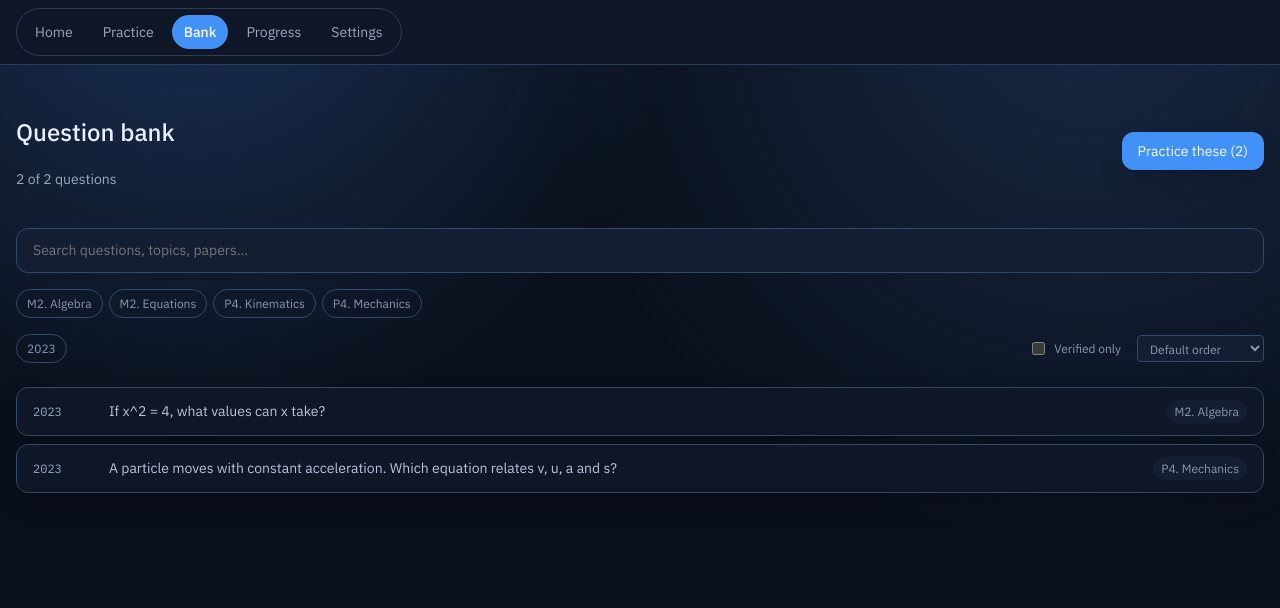
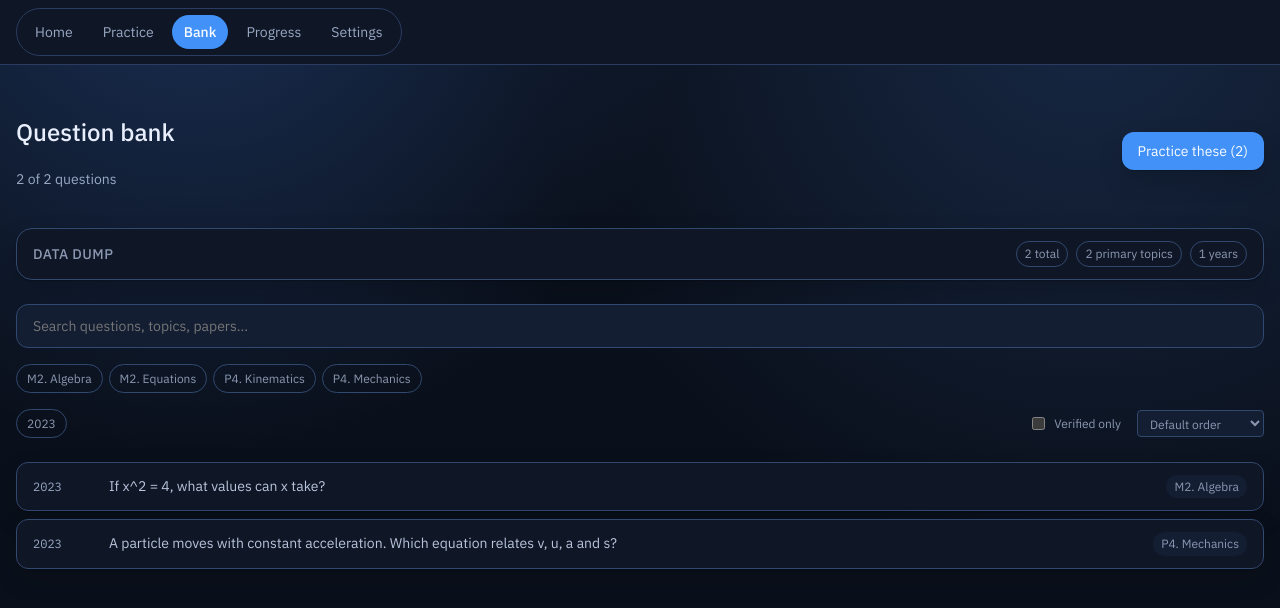
Before and after one commit to oJezler-git/esat-practice, a React (Vite) app in the folder esat-practice-website/: page /question-bank in a window 1280 px wide. Shown: the top 608 px of the page. Built offline with nearby package versions, Linux system fonts and the light colour scheme; a web font is replaced by a local one.

Commit message:
feat(website): data dump for questions

```diff
--- a/esat-practice-website/src/pages/question-bank/index.tsx
+++ b/esat-practice-website/src/pages/question-bank/index.tsx
@@ -5,6 +5,25 @@ import { useSessionStore } from "../../lib/sessionStore";
 import type { Question } from "../../types/schema";
 
 type SortKey = "default" | "topic" | "year" | "accuracy";
+type CountItem = { label: string; count: number };
+
+function buildCountItems(values: Array<string | number | null | undefined>): CountItem[] {
+  const counts = new Map<string, number>();
+  values.forEach((value) => {
+    if (value === null || value === undefined) {
+      return;
+    }
+    const label = String(value).trim();
+    if (!label) {
+      return;
+    }
+    counts.set(label, (counts.get(label) ?? 0) + 1);
+  });
+
+  return [...counts.entries()]
+    .map(([label, count]) => ({ label, count }))
+    .sort((left, right) => right.count - left.count || left.label.localeCompare(right.label));
+}
 
 export default function QuestionBank() {
   const navigate = useNavigate();
@@ -19,6 +38,44 @@ export default function QuestionBank() {
   const [sortKey, setSortKey] = useState<SortKey>("default");
   const [expandedId, setExpandedId] = useState<string | null>(null);
   const isQuestionBankLoading = !loaded || isLoading;
+
+  const dataDump = useMemo(() => {
+    const verified = questions.filter((question) => question.answer.verified).length;
+    const withImage = questions.filter((question) => Boolean(question.content.image_b64)).length;
+
+    const byPrimaryTopic = buildCountItems(
+      questions.map((question) => question.taxonomy.primary_topic),
+    );
+    const bySecondaryTopic = buildCountItems(
+      questions.flatMap((question) => question.taxonomy.secondary_topics),
+    );
+    const byYear = buildCountItems(questions.map((question) => question.source.year));
+    const bySubject = buildCountItems(questions.map((question) => question.source.subject));
+    const byPaper = buildCountItems(
+      questions.map((question) => `${question.source.paper} (${question.source.year})`),
+    );
+    const byPart = buildCountItems(questions.map((question) => question.source.part));
+    const byCorrectAnswer = buildCountItems(
+      questions.map((question) => question.answer.correct),
+    );
+    const byModel = buildCountItems(questions.map((question) => question.taxonomy.model_used));
+
+    return {
+      totalQuestions: questions.length,
+      verifiedQuestions: verified,
+      unverifiedQuestions: Math.max(0, questions.length - verified),
+      questionsWithImage: withImage,
+      questionsWithoutImage: Math.max(0, questions.length - withImage),
+      byPrimaryTopic,
+      bySecondaryTopic,
+      byYear,
+      bySubject,
+      byPaper,
+      byPart,
+      byCorrectAnswer,
+      byModel,
+    };
+  }, [questions]);
 
   const filtered = useMemo(() => {
     let result = questions;
@@ -128,6 +185,49 @@ export default function QuestionBank() {
         )}
       </div>
 
+      {!isQuestionBankLoading && questions.length > 0 && (
+        <details className="mb-6 border border-gray-200 bg-white rounded-xl shadow overflow-hidden">
+          <summary className="flex items-center justify-between gap-3 px-4 py-3 cursor-pointer">
+            <span className="text-sm font-medium text-gray-500 uppercase tracking-wide">
+              Data dump
+            </span>
+            <div className="flex flex-wrap gap-2 text-xs">
+              <span className="px-2 py-0.5 rounded-full border border-gray-200 bg-gray-50 text-gray-500">
+                {dataDump.totalQuestions} total
+              </span>
+              <span className="px-2 py-0.5 rounded-full border border-gray-200 bg-gray-50 text-gray-500">
+                {dataDump.byPrimaryTopic.length} primary topics
+              </span>
+              <span className="px-2 py-0.5 rounded-full border border-gray-200 bg-gray-50 text-gray-500">
+                {dataDump.byYear.length} years
+              </span>
+            </div>
+          </summary>
+
+          <div className="p-4 border-t border-gray-100">
+            <div className="grid grid-cols-3 gap-2 mb-3">
+              <DataStat label="Total questions" value={dataDump.totalQuestions} />
+              <DataStat label="Verified" value={dataDump.verifiedQuestions} />
+              <DataStat label="Unverified" value={dataDump.unverifiedQuestions} />
+              <DataStat label="With image" value={dataDump.questionsWithImage} />
+              <DataStat label="Without image" value={dataDump.questionsWithoutImage} />
+              <DataStat label="Years covered" value={dataDump.byYear.length} />
+            </div>
+
+            <div className="grid grid-cols-2 gap-3">
+              <DataList title="Primary topic counts" items={dataDump.byPrimaryTopic} />
+              <DataList title="Secondary topic counts" items={dataDump.bySecondaryTopic} />
+              <DataList title="Year counts" items={dataDump.byYear} />
+              <DataList title="Subject counts" items={dataDump.bySubject} />
+              <DataList title="Paper counts" items={dataDump.byPaper} />
+              <DataList title="Part counts" items={dataDump.byPart} />
+              <DataList title="Correct answer counts" items={dataDump.byCorrectAnswer} />
+              <DataList title="Model counts" items={dataDump.byModel} />
+            </div>
+          </div>
+        </details>
+      )}
+
       <input
         type="search"
         placeholder="Search questions, topics, papers..."
@@ -218,6 +318,40 @@ export default function QuestionBank() {
   );
 }
 
+function DataStat({ label, value }: { label: string; value: number }) {
+  return (
+    <div className="border border-gray-200 rounded-lg px-2.5 py-1.5 bg-gray-50">
+      <div className="text-base font-medium text-gray-900 tabular-nums">{value}</div>
+      <div className="text-xs text-gray-500">{label}</div>
+    </div>
+  );
+}
+
+function DataList({ title, items }: { title: string; items: CountItem[] }) {
+  return (
+    <details className="border border-gray-200 rounded-lg bg-gray-50">
+      <summary className="px-3 py-2 cursor-pointer flex items-center justify-between gap-2">
+        <span className="text-xs font-medium text-gray-500 uppercase tracking-wide">{title}</span>
+        <span className="text-xs text-gray-400">{items.length}</span>
+      </summary>
+      <div className="px-3 pb-3">
+        {items.length === 0 ? (
+          <p className="text-xs text-gray-400">No data</p>
+        ) : (
+          <div className="space-y-1" style={{ maxHeight: "9rem", overflowY: "auto" }}>
+            {items.map((item) => (
+              <div key={item.label} className="flex items-center justify-between gap-2 text-xs">
+                <span className="text-gray-600">{item.label}</span>
+                <span className="text-gray-900 tabular-nums">{item.count}</span>
+              </div>
+            ))}
+          </div>
+        )}
+      </div>
+    </details>
+  );
+}
+
 function QuestionRow({
   question,
   expanded,
```
